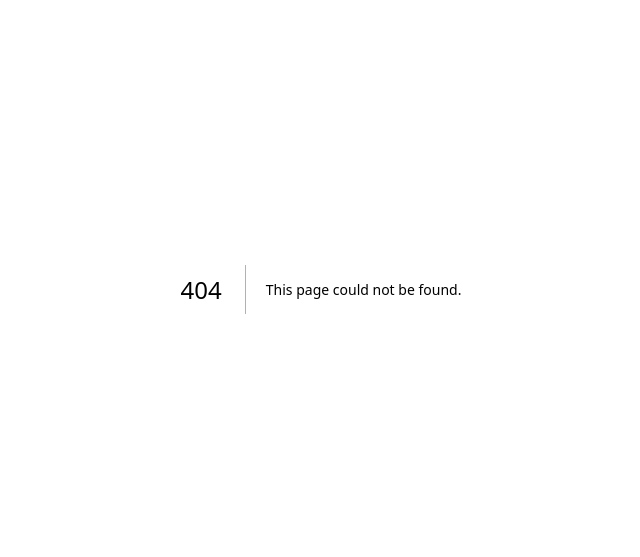
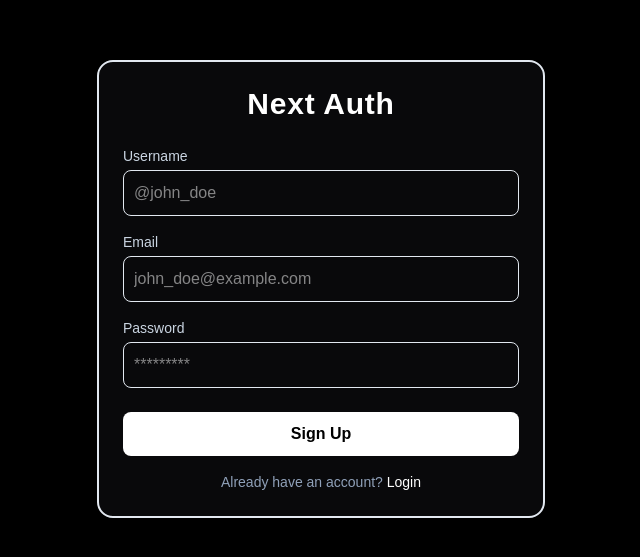
Before and after one commit to mubix-dev/Next.js-Authentication, a Next.js app: page /signup in a window 1280 px wide. Before the commit this address had no page. Shown: the part 111-668 px from the top of the page, without its empty margins (319-959 px from the left). Built offline with nearby package versions, Linux system fonts and the light colour scheme.

Commit message:
Add signup page with username, email, and password inputs

```diff
--- /dev/null
+++ b/src/app/signup/page.tsx
@@ -0,0 +1,106 @@
+"use client";
+
+import axios from "axios";
+import { useRouter } from "next/navigation";
+import Link from "next/link";
+import { useState } from "react";
+
+function Page() {
+  const router = useRouter();
+  const [user, setUser] = useState({
+    username: "",
+    email: "",
+    password: "",
+  });
+  const [loading, setLoading] = useState(false);
+
+  const handleSignup = async () => {};
+
+  return (
+    <div className="w-full min-h-screen flex justify-center items-center bg-black text-white p-4">
+      <div className="w-full max-w-md border-2 border-slate-200 rounded-2xl flex flex-col items-center p-6 bg-zinc-950 shadow-xl">
+        <h1 className="text-3xl font-bold mb-6 tracking-wide">Next Auth</h1>
+
+        <form onSubmit={handleSignup} className="w-full flex flex-col gap-4">
+          {/* Username Input */}
+          <div className="w-full flex flex-col gap-1">
+            <label
+              htmlFor="username"
+              className="text-sm font-medium text-slate-300"
+            >
+              Username
+            </label>
+            <input
+              className="w-full border border-slate-200 bg-transparent p-2.5 rounded-lg text-white focus:outline-none focus:border-white transition-colors"
+              type="text"
+              id="username"
+              name="username"
+              placeholder="@john_doe"
+              value={user.username}
+              onChange={(e) => setUser({ ...user, username: e.target.value })}
+              required
+            />
+          </div>
+
+          {/* Email Input */}
+          <div className="w-full flex flex-col gap-1">
+            <label
+              htmlFor="email"
+              className="text-sm font-medium text-slate-300"
+            >
+              Email
+            </label>
+            <input
+              className="w-full border border-slate-200 bg-transparent p-2.5 rounded-lg text-white focus:outline-none focus:border-white transition-colors"
+              type="email"
+              id="email"
+              name="email"
+              placeholder="john_doe@example.com"
+              value={user.email}
+              onChange={(e) => setUser({ ...user, email: e.target.value })}
+              required
+            />
+          </div>
+
+          {/* Password Input */}
+          <div className="w-full flex flex-col gap-1">
+            <label
+              htmlFor="password"
+              className="text-sm font-medium text-slate-300"
+            >
+              Password
+            </label>
+            <input
+              className="w-full border border-slate-200 bg-transparent p-2.5 rounded-lg text-white focus:outline-none focus:border-white transition-colors"
+              type="password"
+              id="password"
+              name="password"
+              placeholder="*********"
+              value={user.password}
+              onChange={(e) => setUser({ ...user, password: e.target.value })}
+              required
+            />
+          </div>
+
+          {/* Submit Button */}
+          <button
+            type="submit"
+            disabled={loading}
+            className="w-full bg-white text-black font-semibold p-2.5 rounded-lg mt-2 hover:bg-slate-200 transition-colors disabled:bg-slate-400"
+          >
+            {loading ? "Signing up..." : "Sign Up"}
+          </button>
+        </form>
+
+        <p className="mt-4 text-sm text-slate-400">
+          Already have an account?{" "}
+          <Link href="/login" className="text-white hover:underline">
+            Login
+          </Link>
+        </p>
+      </div>
+    </div>
+  );
+}
+
+export default Page;
```
